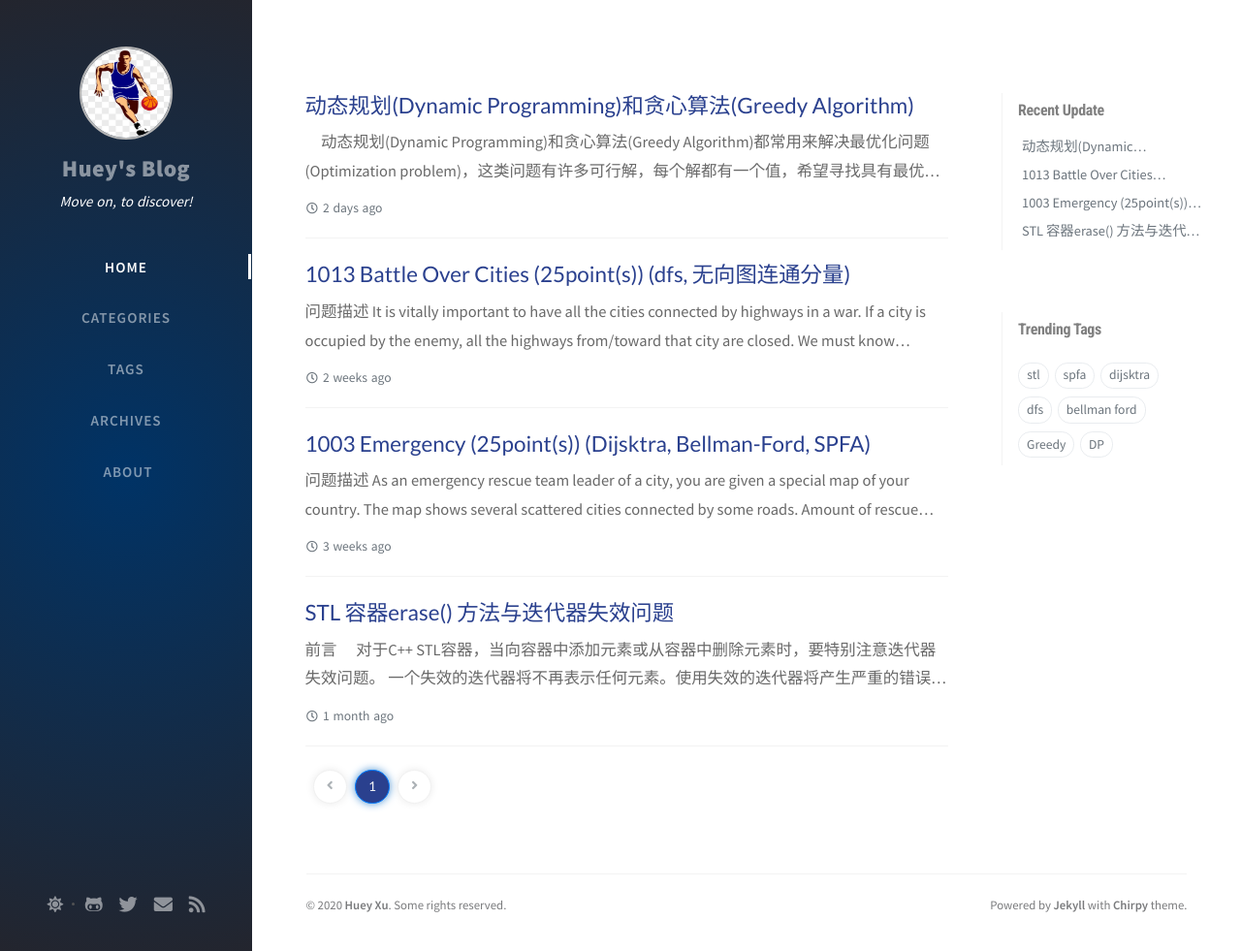
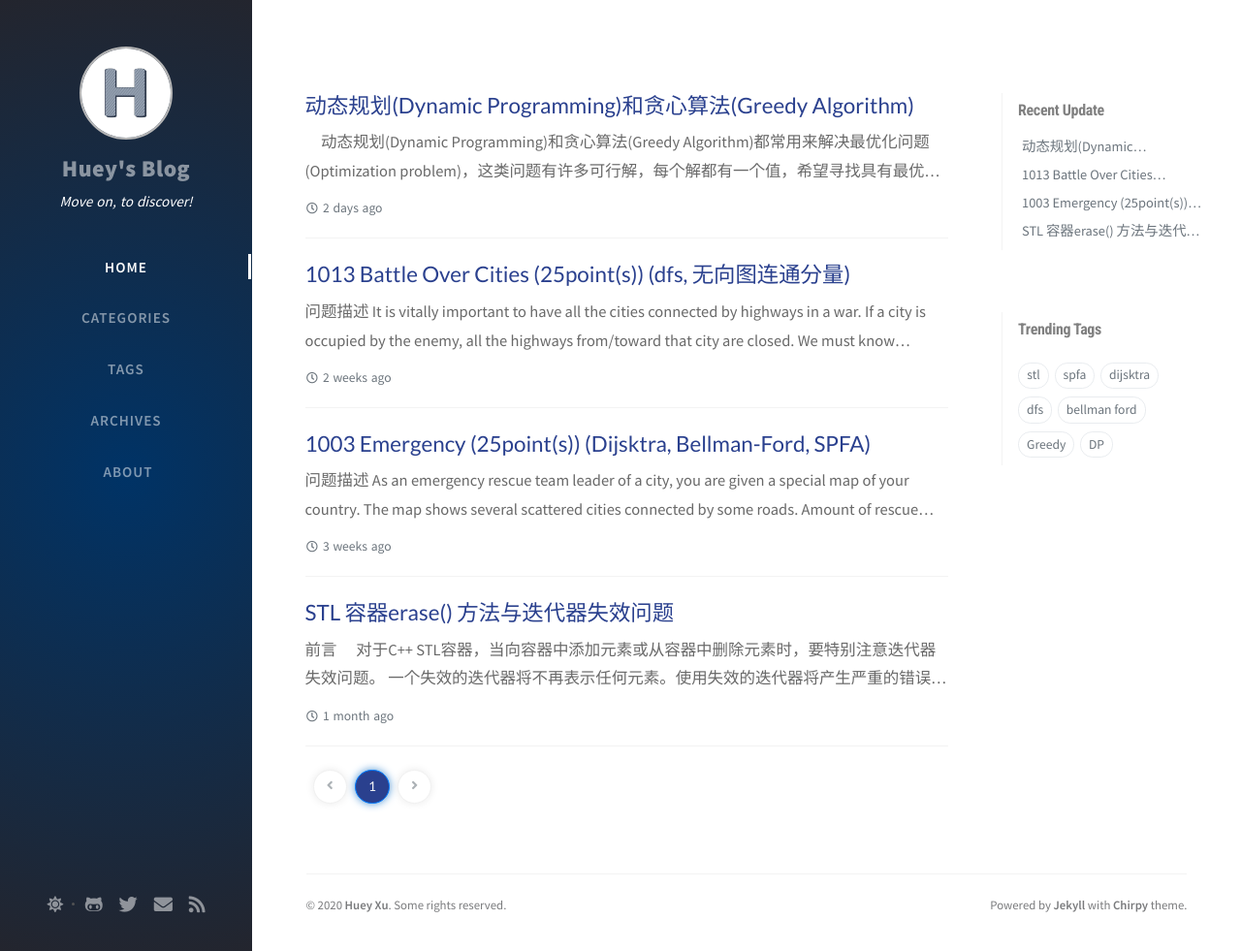
Before and after one commit to hughesxu/hughesxu.github.io, a Jekyll site: the page built from index.html, in a window 1280 px wide and 981 px high. Shown: the whole window at 97% size. Built offline with Jekyll 4.4.1, drawn with Linux system fonts in a browser that asks for light colours; nearby versions of some CDN libraries; the list of posts is cut into pages by our own code; comment, search, counter and statistics services are not loaded.

Commit message:
pages: Update avastar

```diff
--- a/_config.yml
+++ b/_config.yml
@@ -20,7 +20,7 @@ url: 'http://hughesxu.github.io'
 # change to your full name
 author: Huey Xu
 
-avatar: /assets/img/sample/basketball.jpg   # support internet resources
+avatar: /assets/img/sample/H.jpg   # support internet resources
 
 # change to your github username
 github:
```
Also changed, not shown: assets/img/sample/H.jpg (added).
